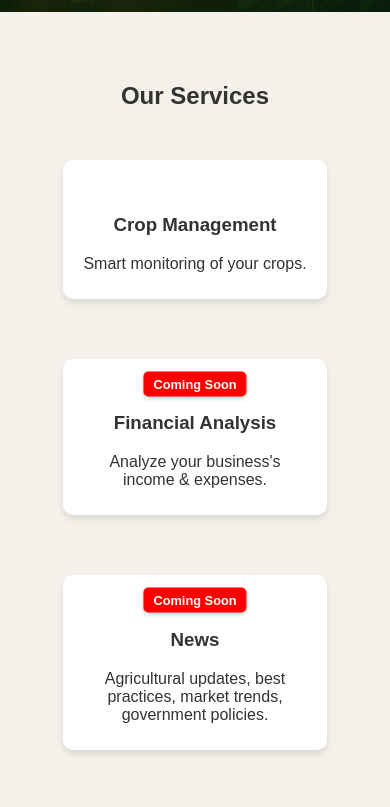
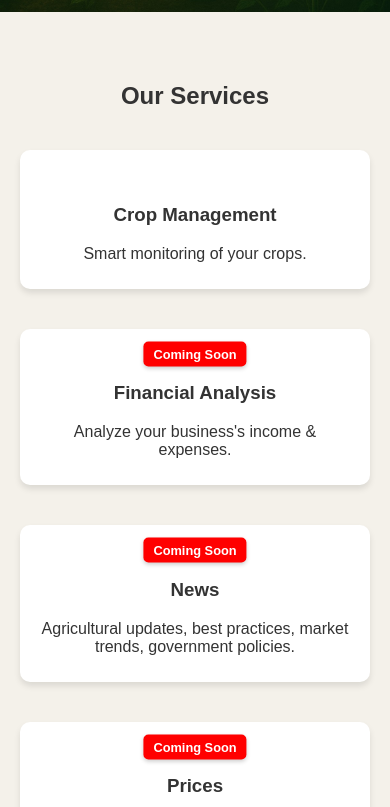
Before and after one commit to Agrotis360/www, a plain HTML site: page index.html in a window 390 px wide. Shown: the part 440-1247 px from the top of the page. Drawn offline with Linux system fonts and the light colour scheme.

Commit message:
fix placement of services

```diff
--- a/styles.css
+++ b/styles.css
@@ -71,21 +71,18 @@ nav ul li a {
 }
 
 .services-table {
-    display: grid;
-    grid-template-columns: repeat(4, 1fr); /* Maximum of 4 columns per row */
-    gap: 20px; /* Space between grid items */
-    padding: 10px;
-}
-
-@media (max-width: 1200px) {
-    .services-table {
-        grid-template-columns: repeat(auto-fit, minmax(300px, 1fr)); /* Adjust for smaller screens */
-    }
+    /* padding: 10px; */
+    display:flex;
+    flex-direction:row;
+    Justify-content: center;
+    align-items: center;
+    flex-wrap: wrap;
 }
 
 .services-table .service {
     max-width: 400px;
-    box-sizing: border-box;
+    width: 25%;
+    box-sizing:content-box;
 }
 
 #contact {
@@ -395,6 +392,11 @@ button {
         width: 7em;
         left: 5px;
     }
+
+    .services-table .service{
+        width: 90%;
+        max-width: 100%;
+    }
 }
 
 #iframe * .PricingTable{
```
